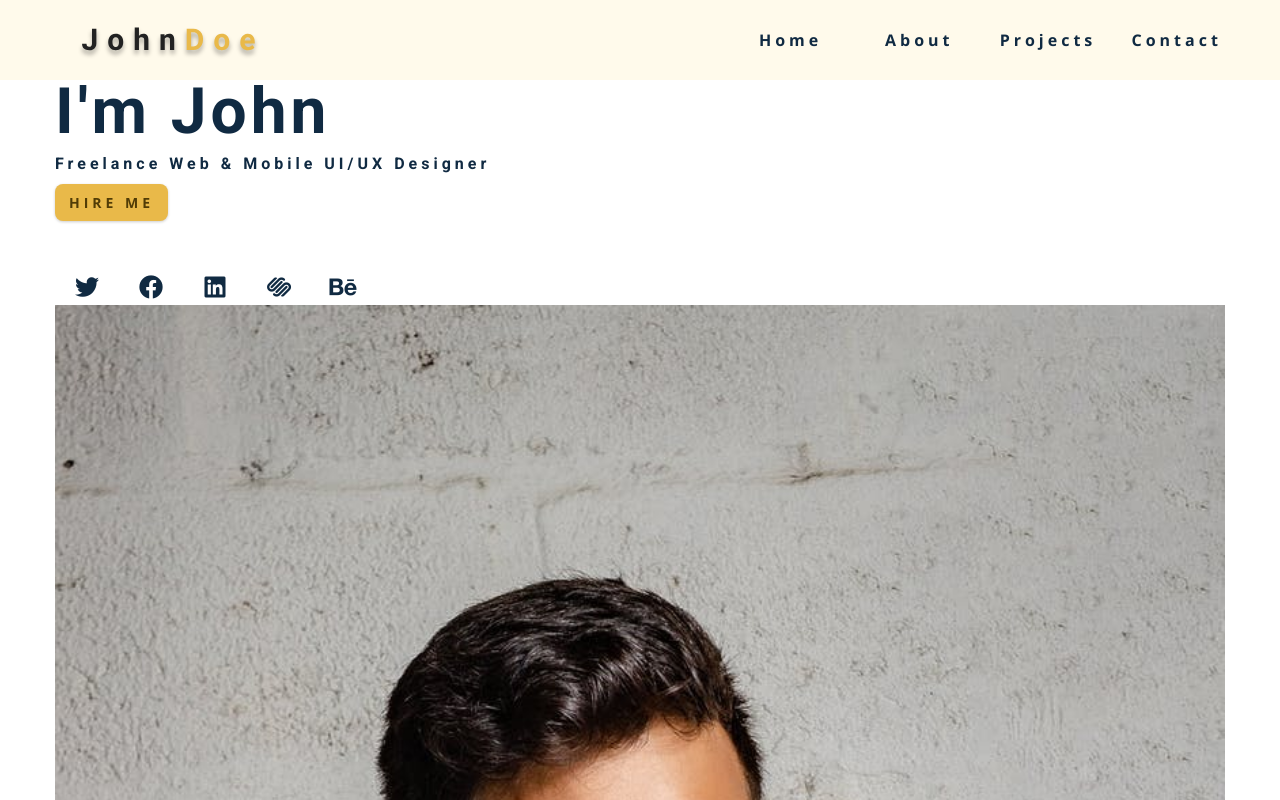
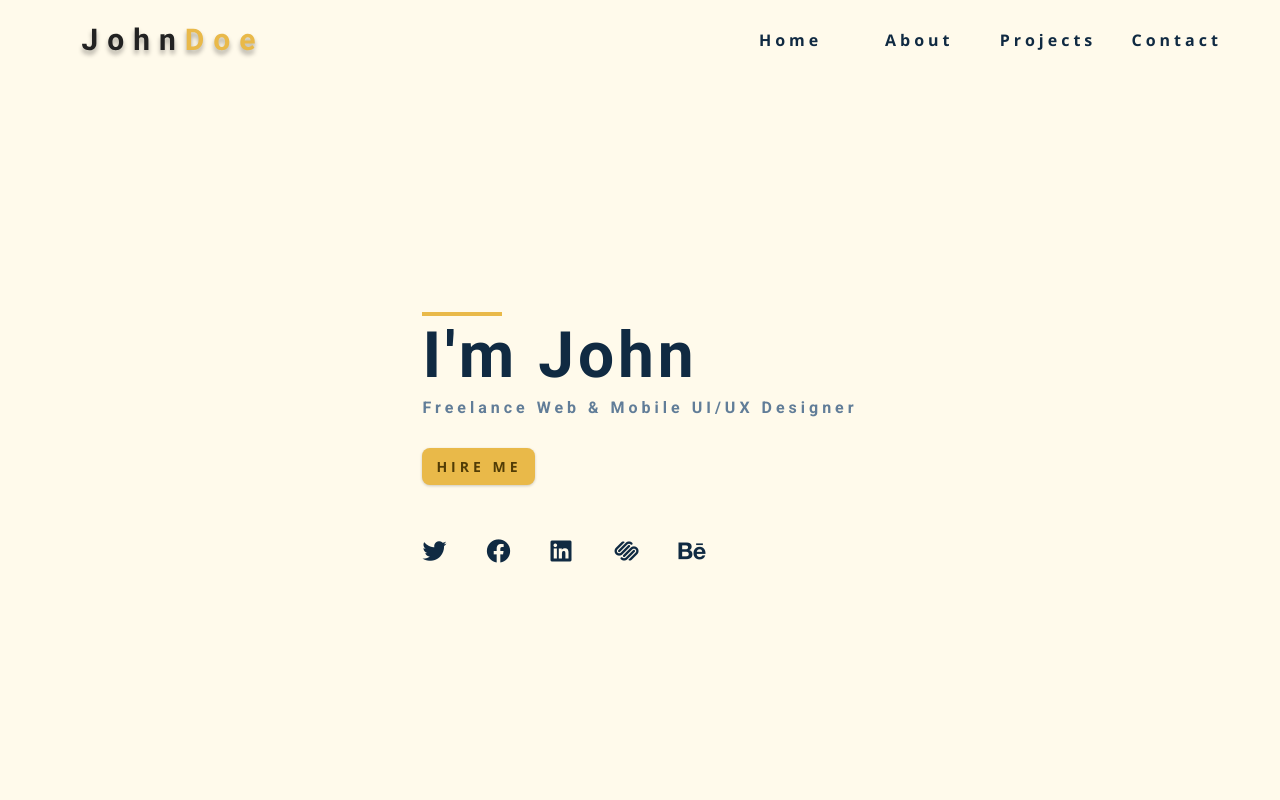
Before and after one commit to NarminGale/Portfolio-Project, a plain HTML site: page index.html in a window 1280 px wide. Shown: the top 800 px of the page. Drawn offline with nearby package versions, Linux system fonts and the light colour scheme.

Commit message:
Completed style of hero section

```diff
--- a/css/styles.css
+++ b/css/styles.css
@@ -152,6 +152,14 @@ p {
   }
 }
 
+.underline {
+  width: 5rem;
+  height: 0.25rem;
+  margin-bottom: 1.25rem;
+  margin-left: auto;
+  margin-right: auto;
+  background: var(--clr-primary-5);
+}
 /* === Navbar === */
 .nav-links {
   display: none;
@@ -286,3 +294,29 @@ p {
 .close-btn:hover {
   color: #e66b6b;
 }
+
+/* === Hero === */
+.hero .underline {
+  margin-bottom: 0.5rem;
+  margin-left: 0;
+}
+.hero-img {
+  display: none;
+}
+.hero {
+  background: var(--clr-primary-10);
+}
+.hero-center {
+  min-height: calc(100vh - 5rem);
+  display: grid;
+  place-items: center;
+}
+.hero-info h4 {
+  color: var(--clr-grey-5);
+}
+.hero-icons {
+  justify-items: start;
+}
+.hero-btn {
+  margin-top: 1.25rem;
+}
```
